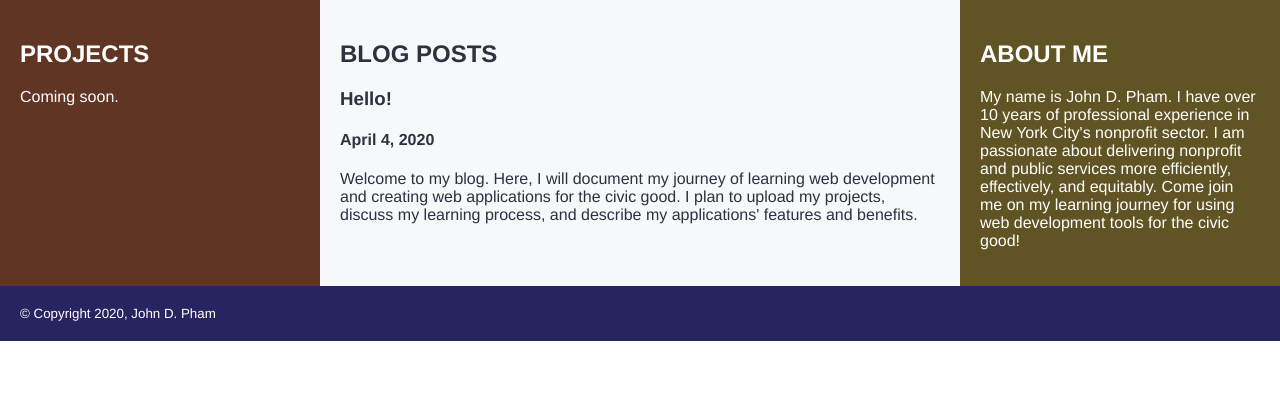
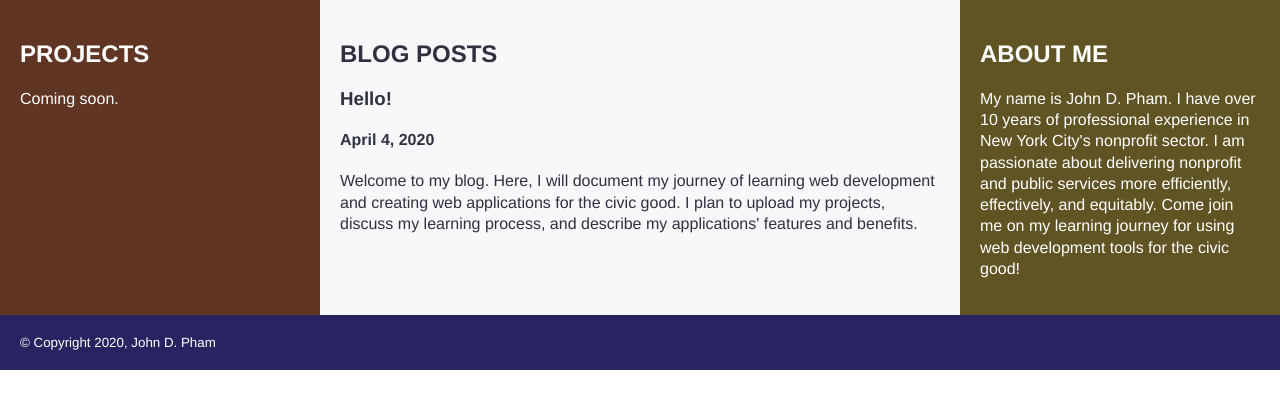
Before and after one commit to johnpham0527/blog, a PHP site: page / in a window 1280 px wide. Shown: the part 120-529 px from the top of the page. Run offline with PHP 8.4, Linux system fonts and the light colour scheme.

Commit message:
Implement 1.33em for line height for p

```diff
--- a/grid.css
+++ b/grid.css
@@ -13,6 +13,10 @@ body {
 
 h1, h2 {
     text-transform: uppercase;
+}
+
+p {
+    line-height: 1.33em;
 }
 
 .container > * {
```
